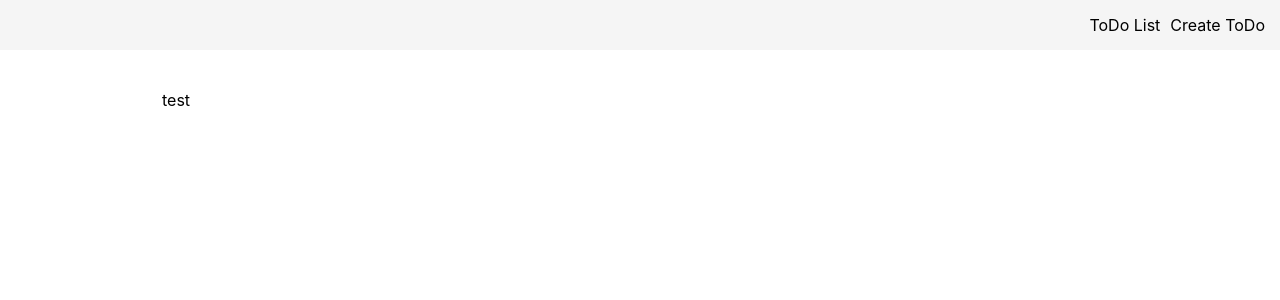
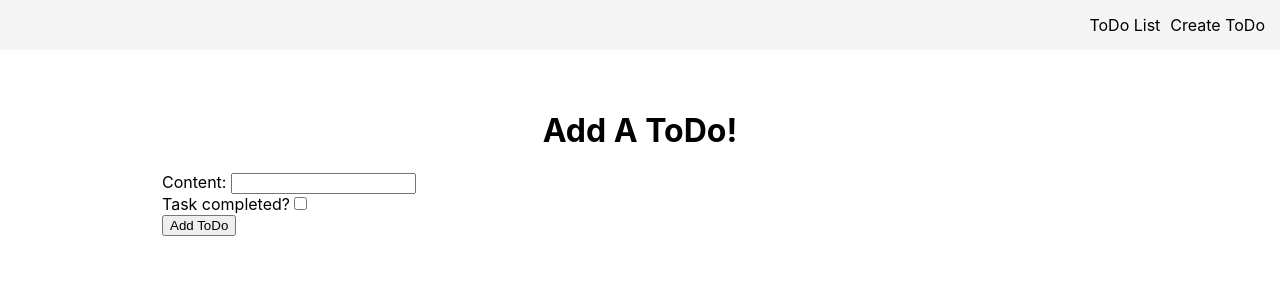
Before and after one commit to hankeliu2015/container-vs-presentational, a React (Create React App) app: page /new in a window 1280 px wide. Shown: the top 300 px of the page. Built offline with nearby package versions, Linux system fonts and the light colour scheme.

Commit message:
Create a form and handlers to handle changes

```diff
--- a/src/containers/todonew.js
+++ b/src/containers/todonew.js
@@ -1,8 +1,33 @@
 import React, { Component } from 'react';
 
 class TodoNew extends Component {
+  state = {
+    content: '',
+    completed: false
+  }
+
+  handleChange = (e) => {
+    const {name, value} = e.target;
+
+    this.setState({ [name]: value })
+  }
+
+  submitForm = (e) => {
+    e.preventDefault();
+
+  }
+
   render() {
-    return(<div>test</div>)
+    return(
+      <div>
+        <h1>Add A ToDo!</h1>
+        <form onSubmit={this.submitForm}>
+          <label>Content: </label><input type='text' name='content' value={this.state.content} onChange={this.handleChange}/><br />
+          <label>Task completed?</label><input type='checkbox' name='completed' value={this.state.completed}onChange={this.handleChange}/><br />
+          <input type='submit' value='Add ToDo'/>
+        </form>
+      </div>
+    )
   }
 }
 
```
